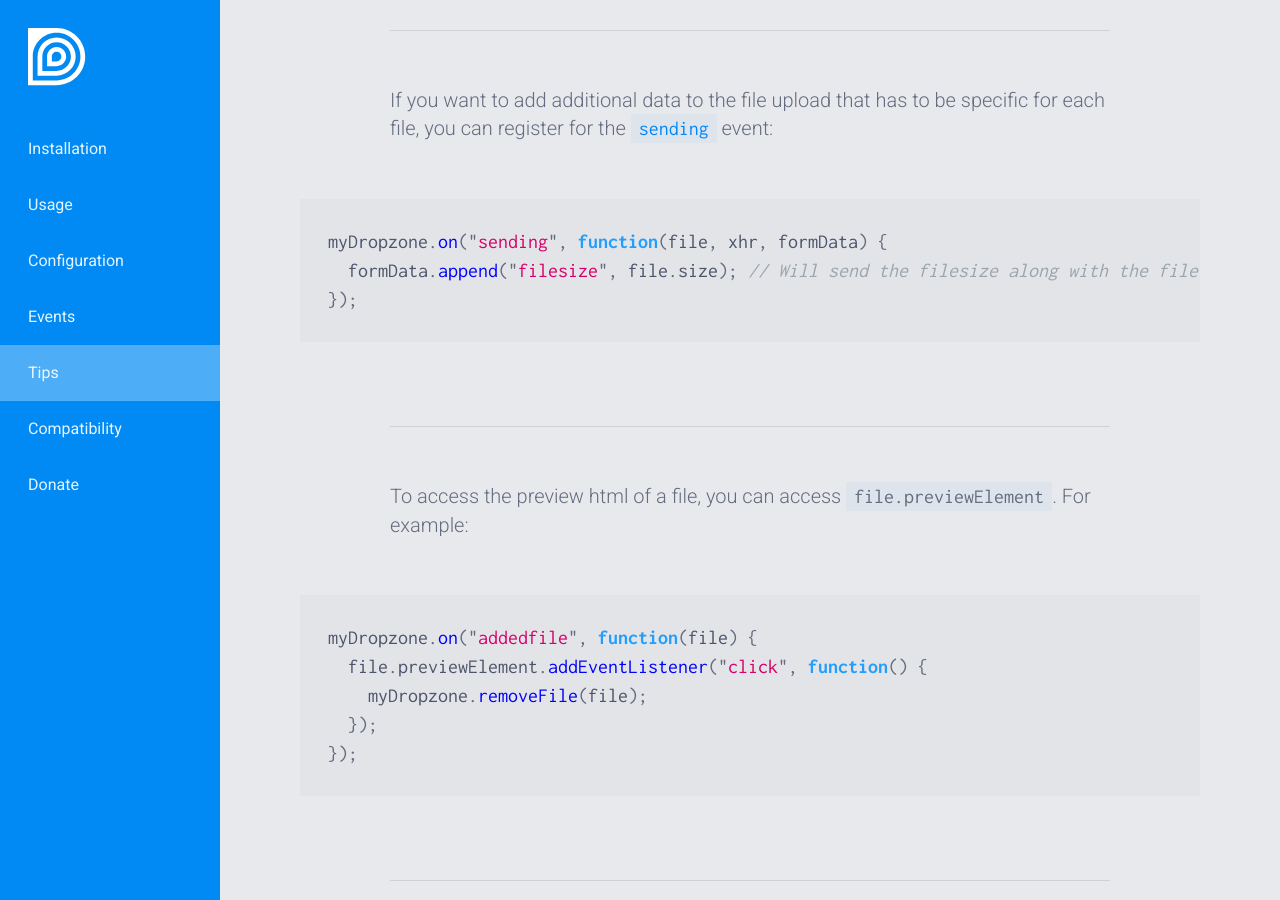
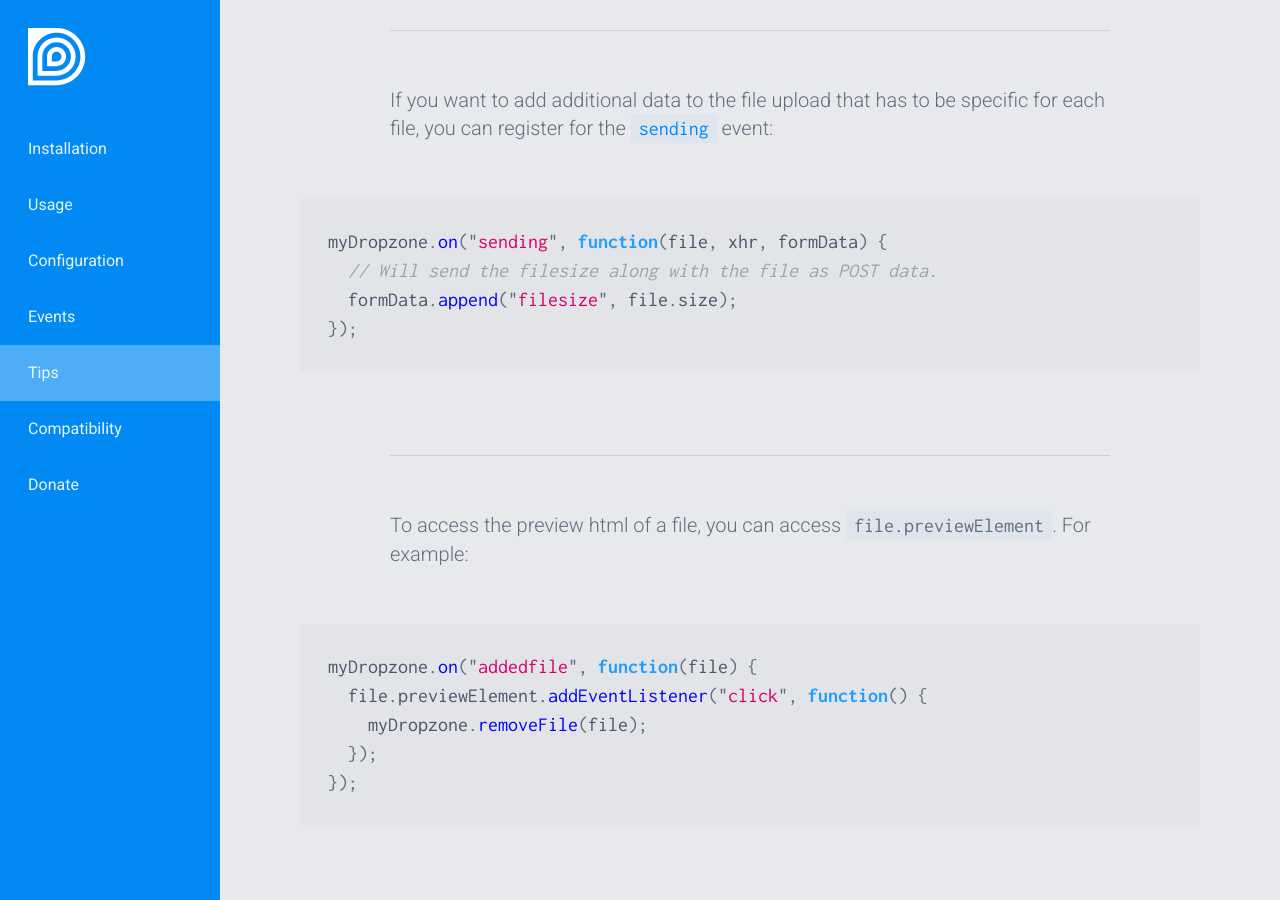
Before and after one commit to dropzone/dropzone, a Jekyll site: the page built from new.md, in a window 1280 px wide and 900 px high, scrolled down 24665 px. Built offline with Jekyll 4.4.1, drawn with Linux system fonts in a browser that asks for light colours.

Commit message:
Comment change

```diff
--- a/new.md
+++ b/new.md
@@ -538,7 +538,8 @@ each file, you can register for the [`sending`](#event-sending) event:
 
 {% highlight js %}
 myDropzone.on("sending", function(file, xhr, formData) {
-  formData.append("filesize", file.size); // Will send the filesize along with the file as POST data.
+  // Will send the filesize along with the file as POST data.
+  formData.append("filesize", file.size);
 });
 {% endhighlight %}
 
```
